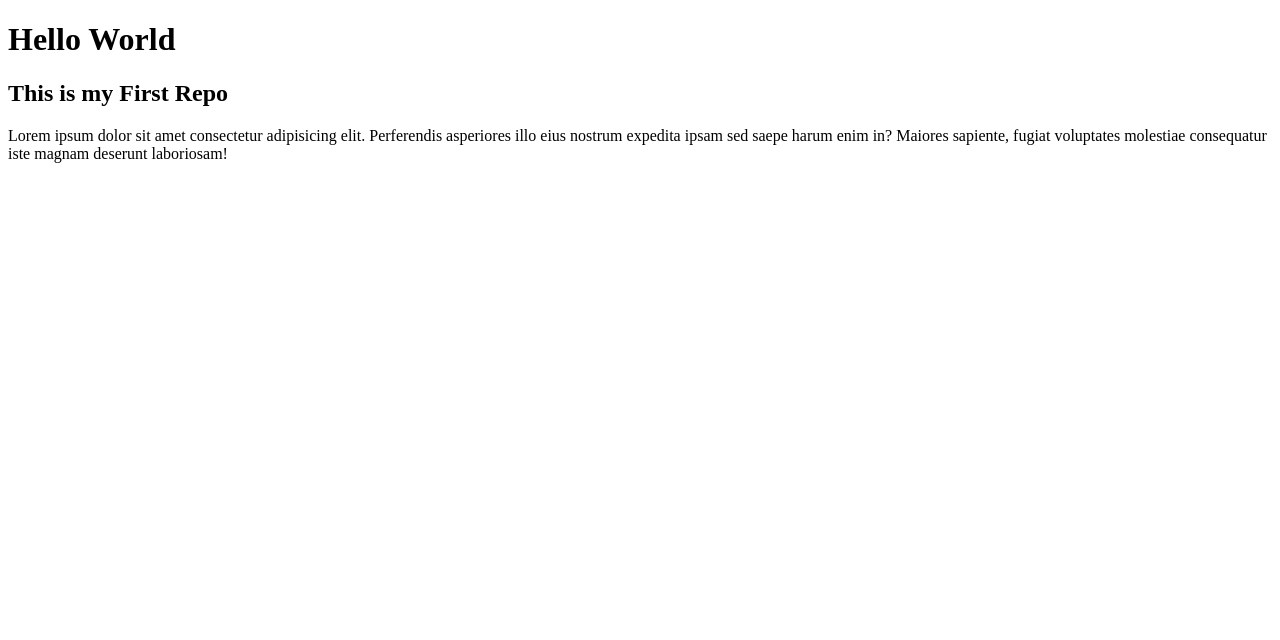
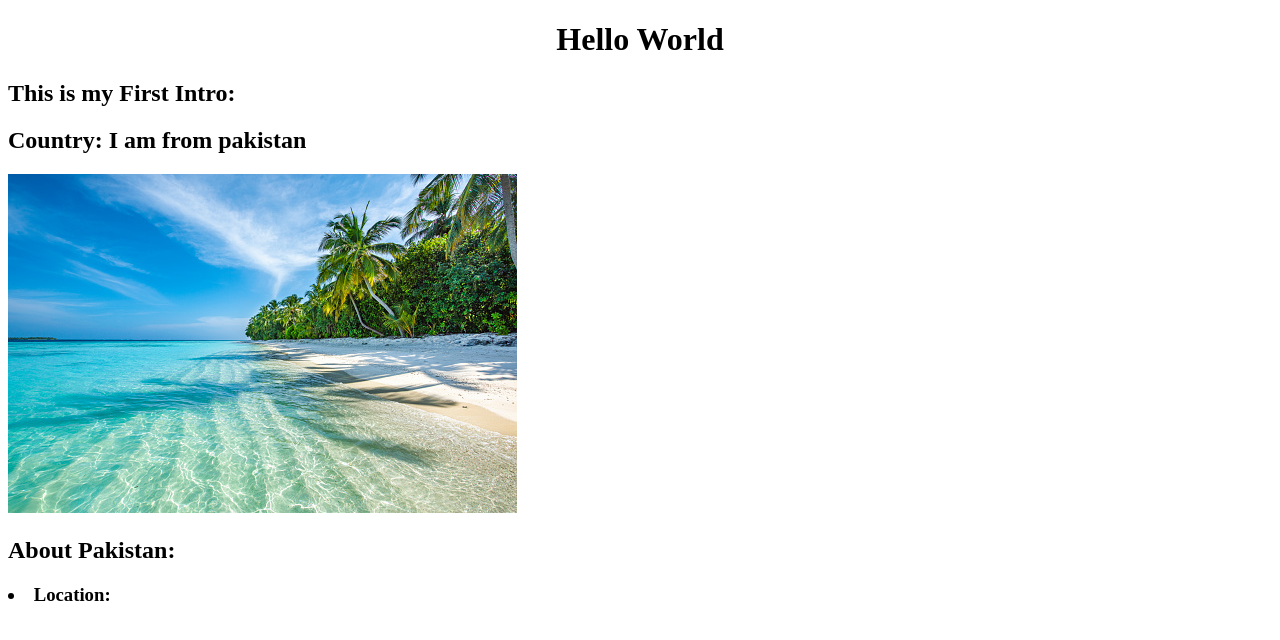
Before and after one commit to HAB7311/Hello-World, a plain HTML site: page index.html in a window 1280 px wide. Drawn offline with Linux system fonts and the light colour scheme.

Commit message:
Hell World

```diff
--- a/index.html
+++ b/index.html
@@ -9,11 +9,12 @@
 </head>
 
 <body>
-    <h1>Hello World</h1>
-    <h2>This is my First Repo</h2>
-    <p>Lorem ipsum dolor sit amet consectetur adipisicing elit. Perferendis asperiores illo eius nostrum expedita ipsam
-        sed saepe harum enim in? Maiores sapiente, fugiat voluptates molestiae consequatur iste magnam deserunt
-        laboriosam!</p>
+    <center><h1>Hello World</h1></center>
+    <h2>This is my First Intro:</h2>
+    <h2>Country: I am from pakistan</h2>
+    <img src="./Pak.jpg" alt="">
+    <h2>About Pakistan:</h2>
+    <h3> <li> Location: </li></h3>
 </body>
 
 </html>
```
Also changed, not shown: Pak.jpg (added).
